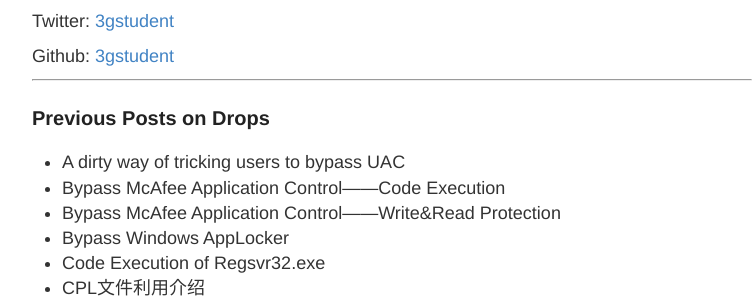
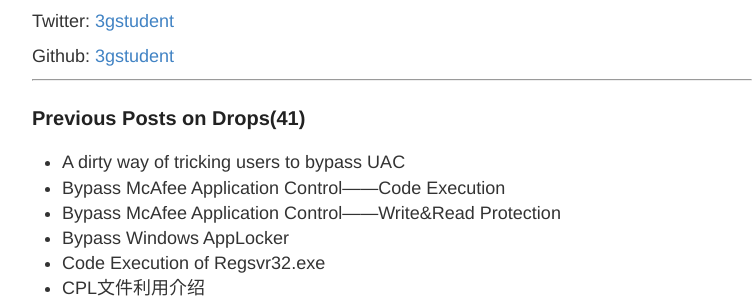
Before and after one commit to 3gstudent/backup-3gstudent.github.io, a Jekyll site: the page built from about.md, in a window 1280 px wide and 900 px high, scrolled down 582 px. Shown: the part 153-453 px from the top of the window, without its empty margins (248-1000 px from the left). Built offline with Jekyll 4.4.1, drawn with Linux system fonts in a browser that asks for light colours.

Commit message:
Update about.md

```diff
--- a/about.md
+++ b/about.md
@@ -22,7 +22,7 @@ Github:   [3gstudent](https://github.com/3gstudent)
 
 ---
 
-### Previous Posts on Drops
+### Previous Posts on Drops(41)
 
 - A dirty way of tricking users to bypass UAC
 - Bypass McAfee Application Control——Code Execution
```
